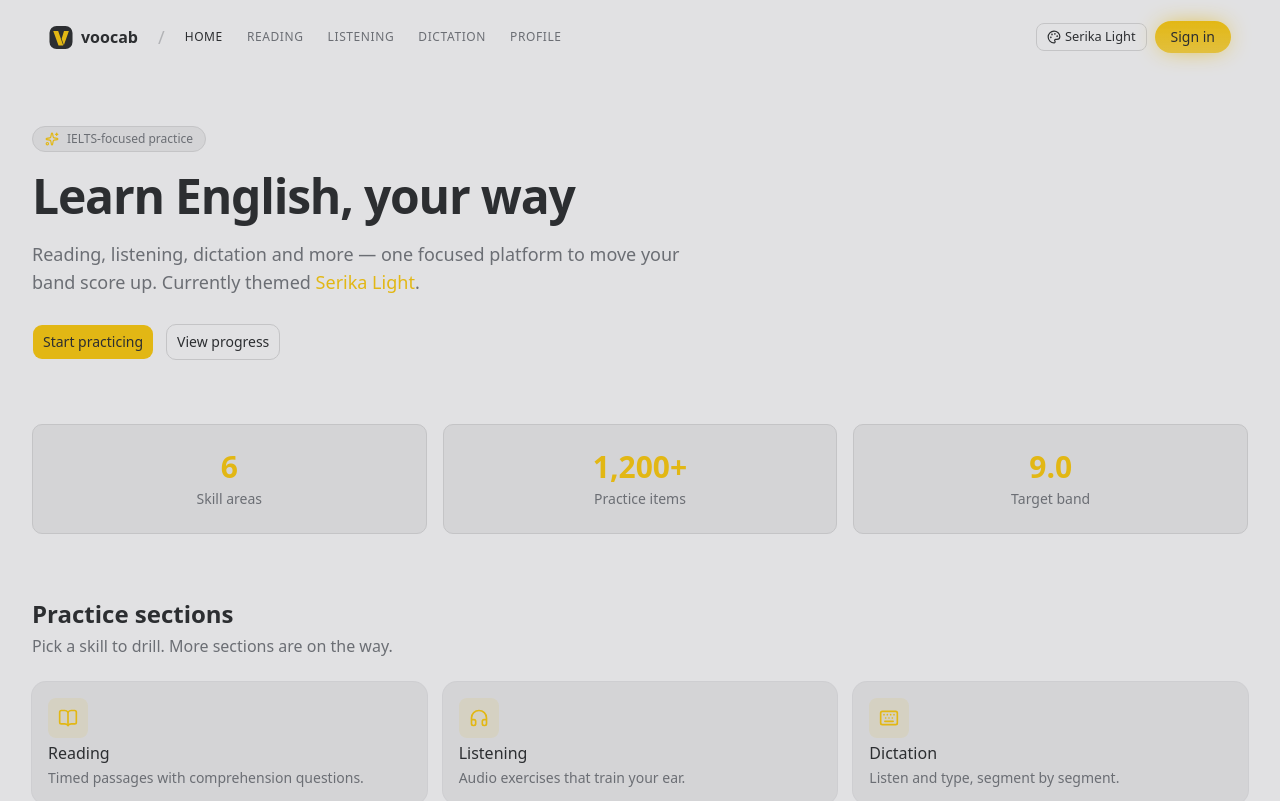
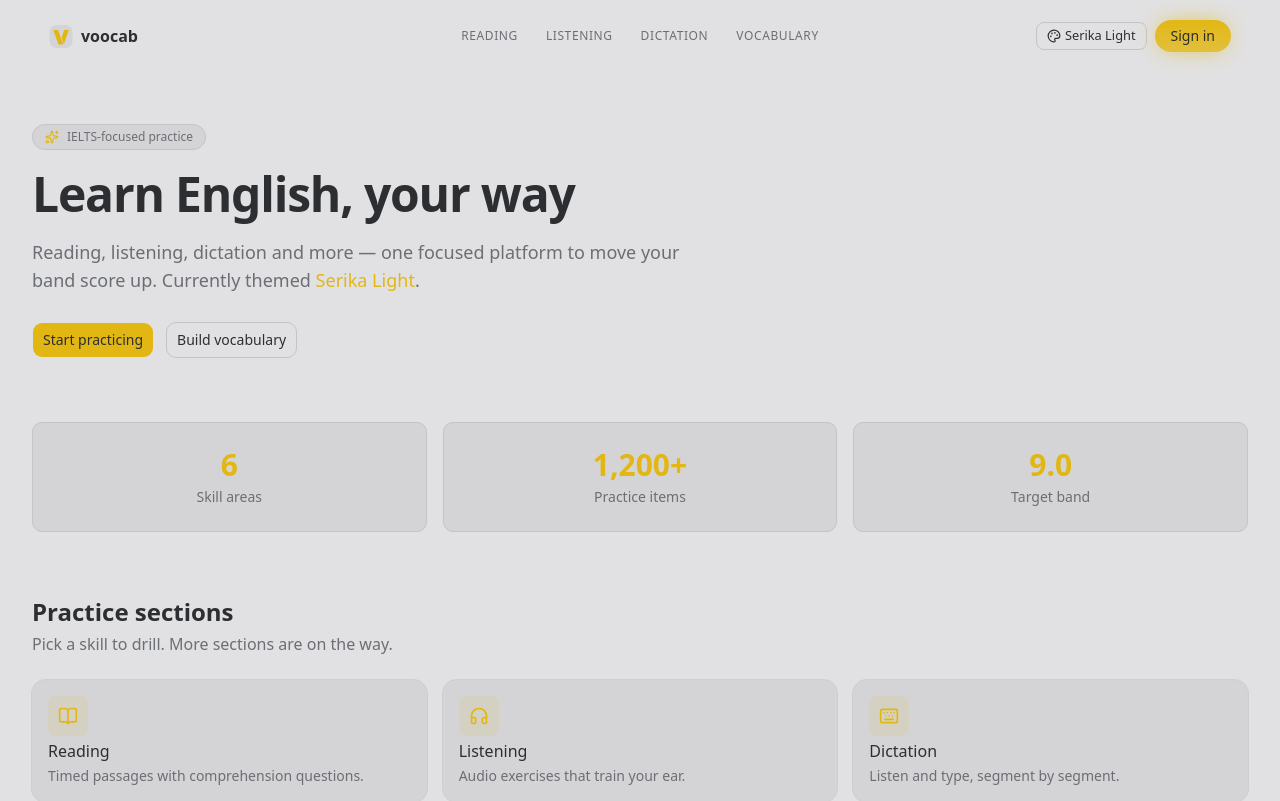
Before and after one commit to nomozovasror/voocab.uz, a React (Vite) app in the folder frontend/: page / in a window 1280 px wide. Shown: the top 801 px of the page. Built offline with nearby package versions, Linux system fonts and the light colour scheme.

Commit message:
Redesign navbar into aligned floating islands
- Merge nav into theme-aware Logo + centered nav islands
- Add glass active chips and shared island height
- Replace Profile route/page with Vocabulary
- Make the voocab wordmark the Home link

```diff
--- a/frontend/src/app/router.tsx
+++ b/frontend/src/app/router.tsx
@@ -36,9 +36,9 @@ export const router = createBrowserRouter([
         }),
       },
       {
-        path: "profile",
+        path: "vocabulary",
         lazy: async () => ({
-          Component: (await import("@/pages/profile/ProfilePage")).default,
+          Component: (await import("@/pages/vocabulary/VocabularyPage")).default,
         }),
       },
       {
--- /dev/null
+++ b/frontend/src/components/Logo.tsx
@@ -0,0 +1,21 @@
+/**
+ * The voocab mark, rendered inline so it recolors with the active theme:
+ * the rounded square uses the `card` token, the letter mark uses `primary`.
+ * Geometry mirrors public/voocab.svg and src/lib/favicon.ts.
+ */
+const LOGO_PATH =
+  "M200.84 457L83.6523 133.025H193.76L305.82 457H200.84ZM319.004 447.234L270.42 304.656L322.666 133.025H431.064L319.004 447.234Z";
+
+export function Logo({ className }: { className?: string }) {
+  return (
+    <svg
+      viewBox="0 0 512 533"
+      className={className}
+      fill="none"
+      aria-hidden="true"
+    >
+      <rect y="21" width="512" height="512" rx="156" className="fill-card" />
+      <path d={LOGO_PATH} className="fill-primary" />
+    </svg>
+  );
+}
--- a/frontend/src/components/layout/Layout.tsx
+++ b/frontend/src/components/layout/Layout.tsx
@@ -1,23 +1,24 @@
 import { Suspense } from "react";
 import { NavLink, Outlet } from "react-router-dom";
+import { Logo } from "@/components/Logo";
 import { ThemeSwitcher } from "@/theme/ThemeSwitcher";
 import { useScrolled } from "@/hooks/use-scrolled";
 import { cn } from "@/lib/utils";
 
 const NAV_ITEMS = [
-  { to: "/", label: "Home", end: true },
   { to: "/reading", label: "Reading" },
   { to: "/listening", label: "Listening" },
   { to: "/dictation", label: "Dictation" },
-  { to: "/profile", label: "Profile" },
+  { to: "/vocabulary", label: "Vocabulary" },
 ];
 
 export function Layout() {
   const scrolled = useScrolled();
 
-  // Each nav group is a floating pill that turns to frosted glass on scroll.
+  // Each group is its own floating island — transparent at the top, frosted
+  // glass once scrolled. A shared height keeps the three islands aligned.
   const pill = cn(
-    "flex items-center rounded-2xl border px-4 py-2 transition-[background-color,border-color,box-shadow,backdrop-filter] duration-300",
+    "flex h-12 items-center rounded-2xl border px-4 transition-[background-color,border-color,box-shadow,backdrop-filter] duration-300",
     scrolled
       ? "border-border bg-background/70 shadow-sm backdrop-blur-md supports-[backdrop-filter]:bg-background/60"
       : "border-transparent bg-transparent",
@@ -26,32 +27,38 @@ export function Layout() {
   return (
     <div className="flex min-h-svh flex-col">
       <header className="sticky top-0 z-30 w-full px-4 pt-3 sm:px-6 lg:px-8">
-        <div className="mx-auto flex w-full max-w-7xl items-center gap-3">
-          {/* Brand + primary nav */}
-          <div className={cn(pill, "gap-5")}>
+        {/* Three islands on one rail. The rail is wider than the content at the
+            top and snaps to the container width once scrolled. */}
+        <div
+          className={cn(
+            "mx-auto grid w-full grid-cols-[1fr_auto_1fr] items-center gap-3 transition-[max-width] duration-300",
+            scrolled ? "max-w-7xl" : "max-w-[85rem]",
+          )}
+        >
+          {/* Brand — the "voocab" wordmark is the Home link. */}
+          <div className={cn(pill, "gap-2 justify-self-start")}>
             <NavLink to="/" className="flex items-center gap-2">
-              <img src="/voocab.svg" alt="" className="size-6" />
+              <Logo className="size-6" />
               <span className="text-base font-semibold text-foreground">
                 voocab
               </span>
             </NavLink>
+          </div>
 
-            <span aria-hidden className="text-lg text-muted-foreground/40">
-              /
-            </span>
-
-            <nav className="hidden items-center gap-6 md:flex">
+          {/* Primary nav, centered. Active item gets a soft glass chip. */}
+          <nav
+            className={cn(pill, "hidden gap-1 px-2 justify-self-center md:flex")}
+          >
             {NAV_ITEMS.map((item) => (
               <NavLink
                 key={item.to}
                 to={item.to}
-                  end={item.end}
                 className={({ isActive }) =>
                   cn(
-                      "text-xs font-medium tracking-wider uppercase transition-colors",
+                    "rounded-full px-3 py-1.5 text-xs font-medium tracking-wider uppercase transition-colors",
                     isActive
-                        ? "text-foreground"
-                        : "text-muted-foreground hover:text-foreground",
+                      ? "bg-primary/10 text-primary"
+                      : "text-muted-foreground hover:bg-foreground/5 hover:text-foreground",
                   )
                 }
               >
@@ -59,10 +66,9 @@ export function Layout() {
               </NavLink>
             ))}
           </nav>
-          </div>
 
           {/* Actions */}
-          <div className={cn(pill, "ml-auto gap-2")}>
+          <div className={cn(pill, "gap-2 justify-self-end")}>
             <ThemeSwitcher />
             <NavLink
               to="/auth"
--- a/frontend/src/pages/home/HomePage.tsx
+++ b/frontend/src/pages/home/HomePage.tsx
@@ -91,7 +91,7 @@ export default function HomePage() {
             <Link to="/dictation">Start practicing</Link>
           </Button>
           <Button asChild size="lg" variant="outline">
-            <Link to="/profile">View progress</Link>
+            <Link to="/vocabulary">Build vocabulary</Link>
           </Button>
         </div>
       </section>
--- a/frontend/src/pages/profile/ProfilePage.tsx
+++ /dev/null
@@ -1,10 +0,0 @@
-import { PagePlaceholder } from "@/components/PagePlaceholder";
-
-export default function ProfilePage() {
-  return (
-    <PagePlaceholder
-      title="Profile"
-      description="Your progress, stats and settings."
-    />
-  );
-}
--- /dev/null
+++ b/frontend/src/pages/vocabulary/VocabularyPage.tsx
@@ -0,0 +1,10 @@
+import { PagePlaceholder } from "@/components/PagePlaceholder";
+
+export default function VocabularyPage() {
+  return (
+    <PagePlaceholder
+      title="Vocabulary"
+      description="Spaced-repetition word building and your saved words."
+    />
+  );
+}
```
Lines whose indentation alone changed are shown as unchanged.
